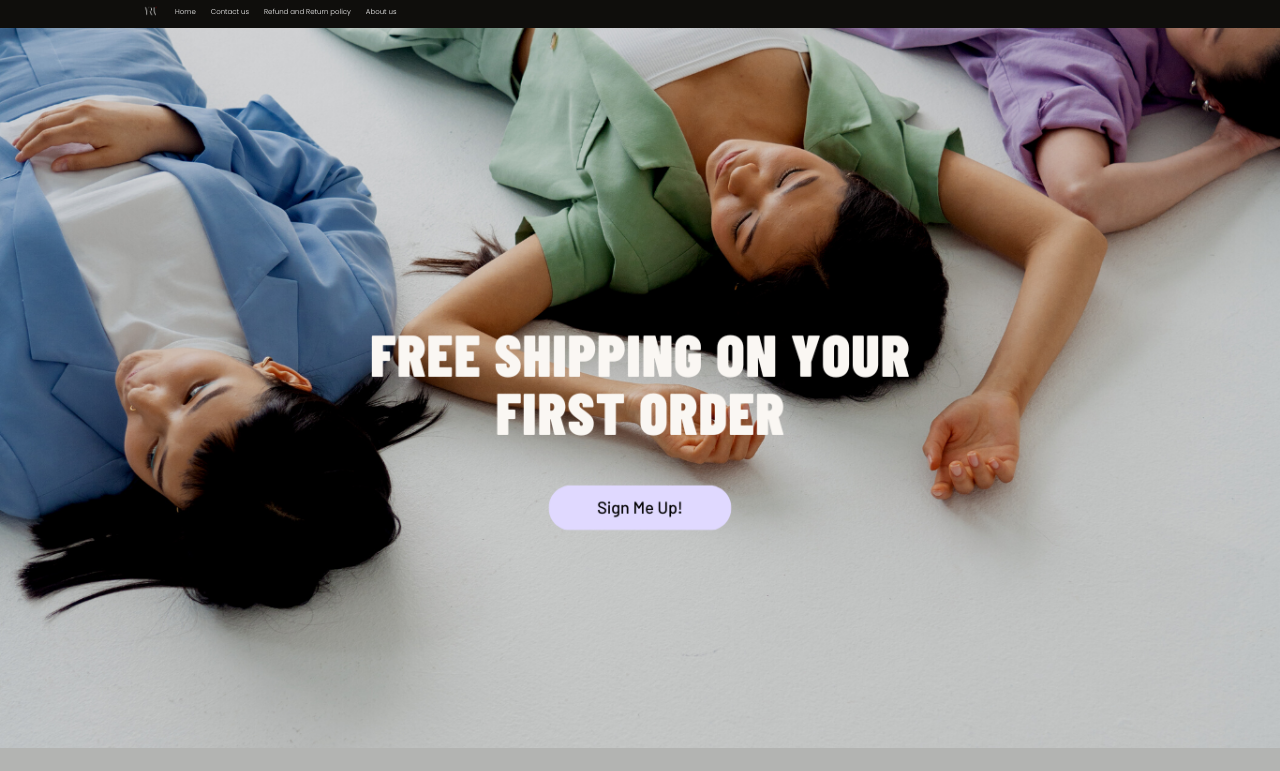
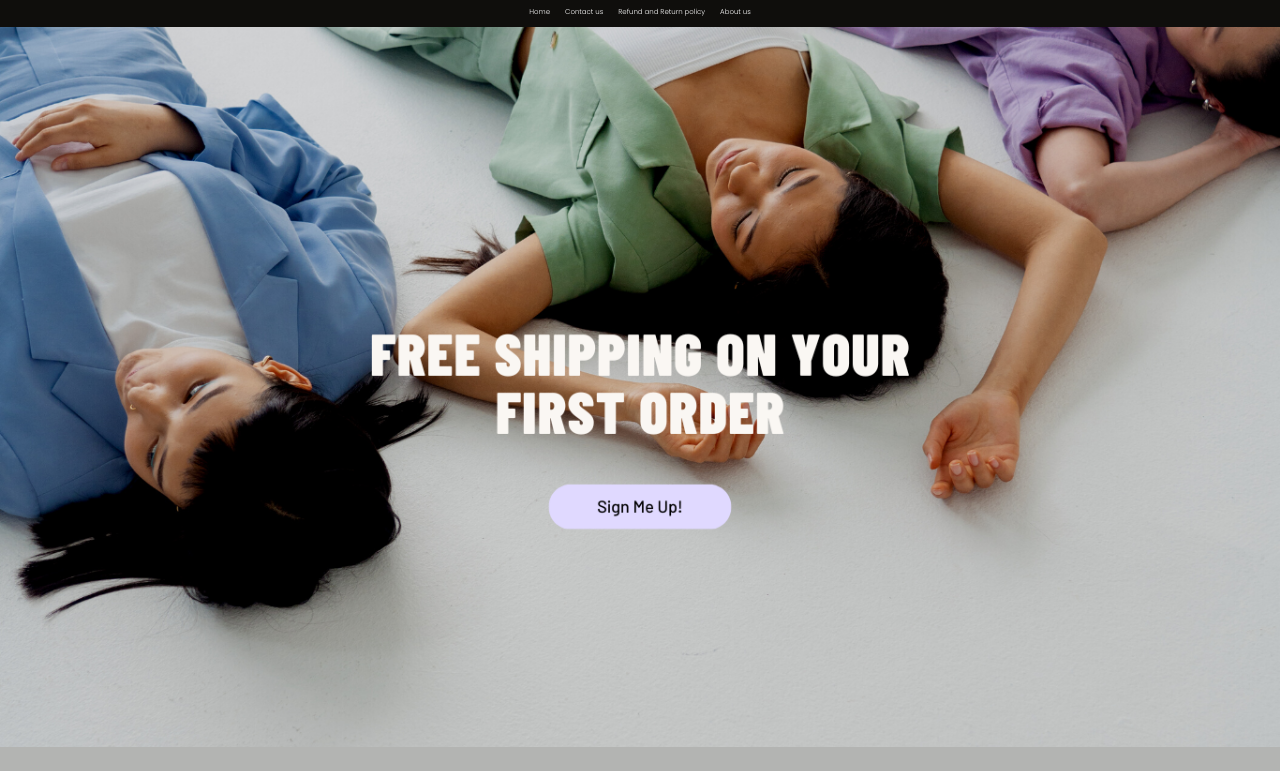
Before and after one commit to yxsh299/project1, a plain HTML site: page index.html in a window 1280 px wide. Shown: the top 771 px of the page. Drawn offline with Linux system fonts and the light colour scheme; grey boxes are pictures that could not be loaded.

Commit message:
Update index.html

```diff
--- a/index.html
+++ b/index.html
@@ -13,10 +13,7 @@
 </head>
 <div class="navbar">
 
-    <ul>
-        <div style="margin-left: 140px;">
-            <img src="./assest/RYR PNG 256.png" height=20px" style="margin-top: 1px;" />
-        </div>
+    <ul style="justify-content: center;">
         <li><a href="index.html">Home</a></li>
         <li><a href="./webpages/contactus.html">Contact us</a></li>
         <li><a href="./webpages/policy.html">Refund and Return policy</a></li>
```
